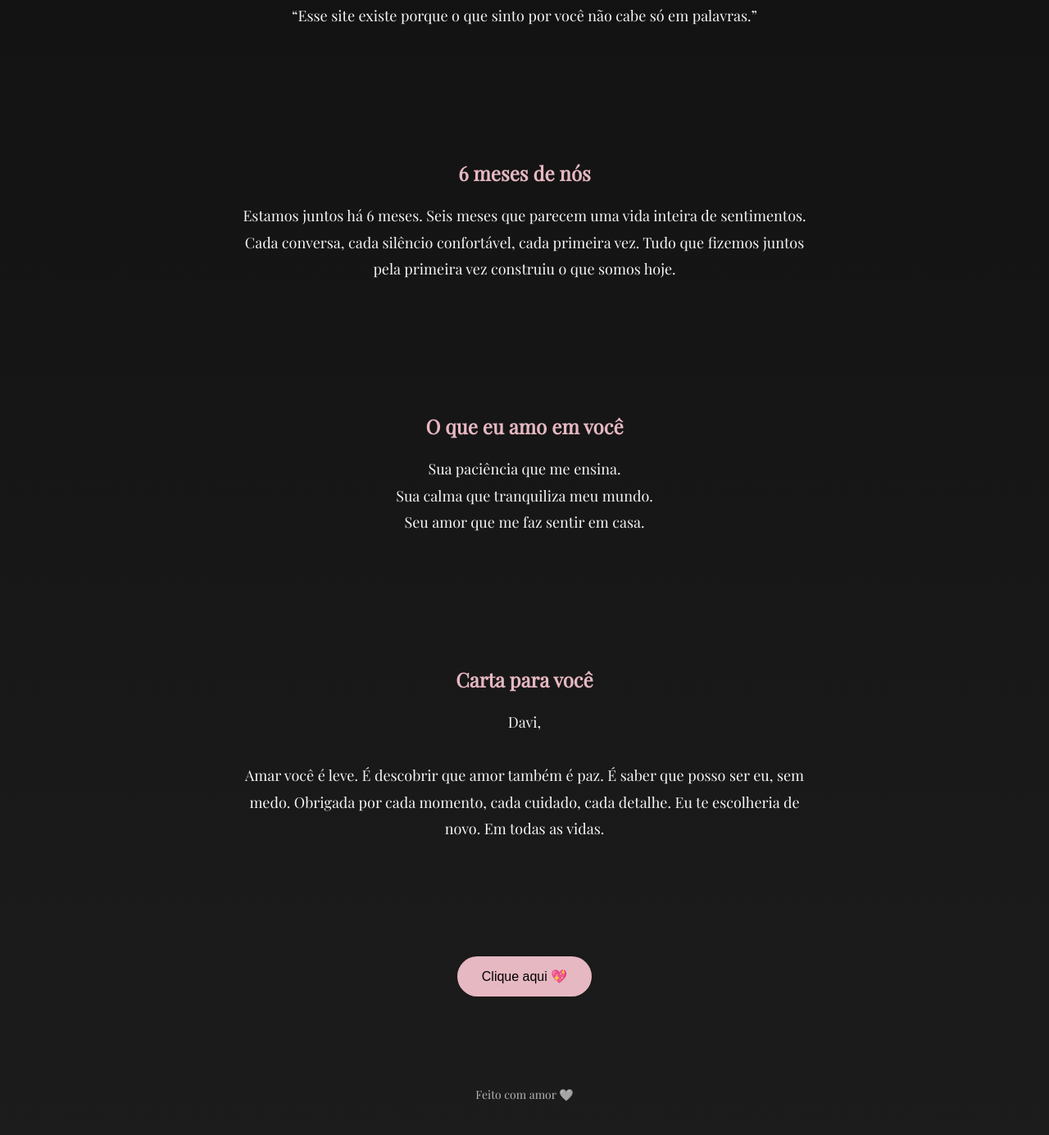
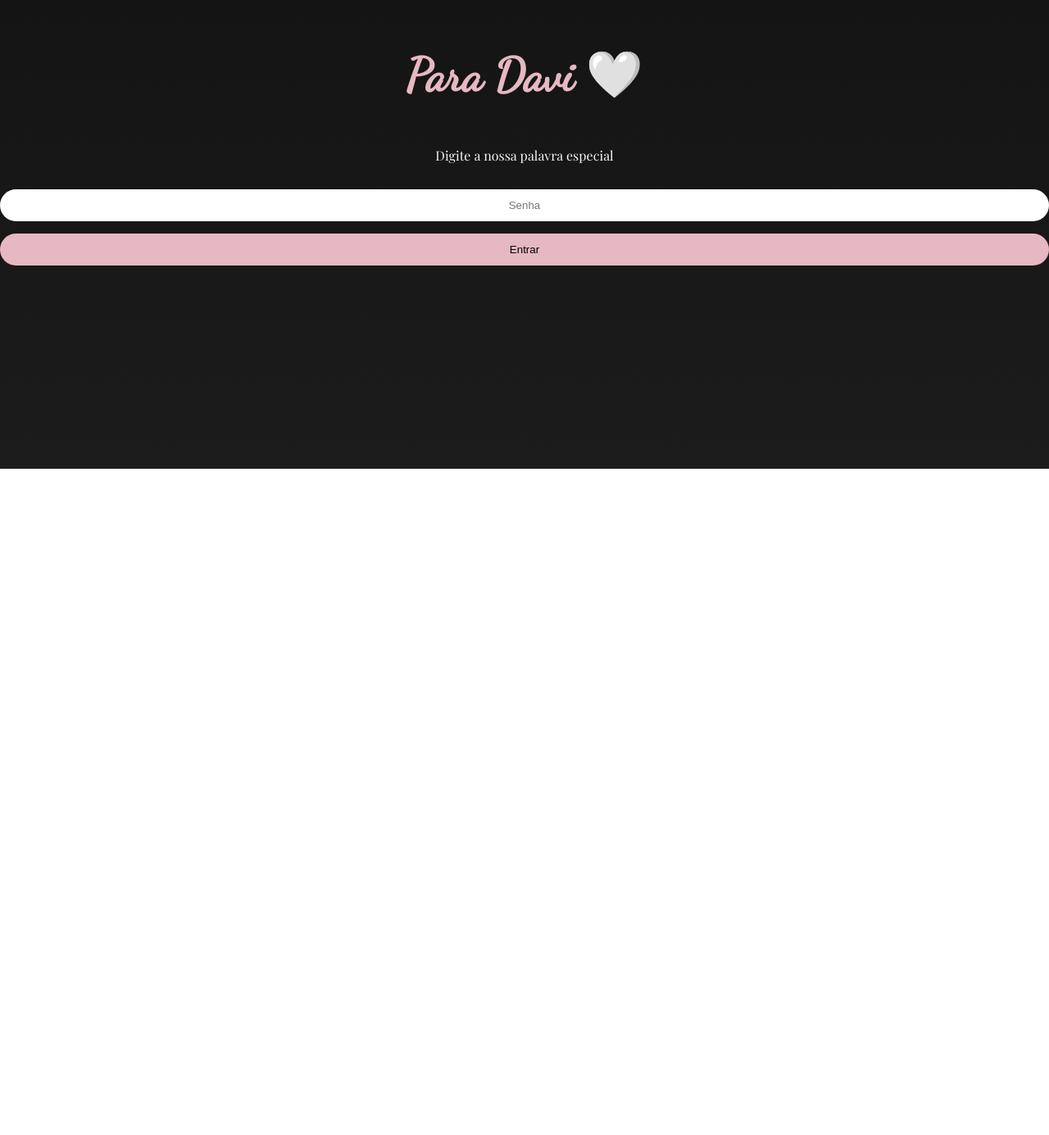
Before and after one commit to izabellaprm-maker/para-Davi., a plain HTML site: page index.html in a window 1280 px wide. Shown: the part 228-1613 px from the top of the page at 82% size. After the commit the page ends 800 px from the top, so only its background shows below. Drawn offline with nearby package versions, Linux system fonts and the light colour scheme.

Commit message:
Update index.html

```diff
--- a/index.html
+++ b/index.html
@@ -14,6 +14,34 @@ body {
   text-align: center;
 }
 
+.login {
+  height: 100vh;
+  display: flex;
+  flex-direction: column;
+  justify-content: center;
+}
+
+input {
+  padding: 12px;
+  border-radius: 20px;
+  border: none;
+  margin-top: 15px;
+  text-align: center;
+}
+
+button {
+  margin-top: 15px;
+  padding: 12px 25px;
+  border-radius: 25px;
+  border: none;
+  background: #e6b8c2;
+  cursor: pointer;
+}
+
+.hidden {
+  display: none;
+}
+
 section {
   padding: 70px 20px;
 }
@@ -23,46 +51,19 @@ h1 {
   font-size: 3.5em;
   color: #e6b8c2;
 }
-
-h2 {
-  color: #e6b8c2;
-  margin-bottom: 20px;
-}
-
-p {
-  max-width: 700px;
-  margin: auto;
-  line-height: 1.8;
-  font-size: 18px;
-}
-
-button {
-  background: #e6b8c2;
-  border: none;
-  padding: 15px 30px;
-  border-radius: 30px;
-  font-size: 16px;
-  cursor: pointer;
-  transition: 0.3s;
-}
-
-button:hover {
-  background: #d49aa6;
-}
-
-.hidden {
-  display: none;
-}
-
-footer {
-  padding: 40px;
-  font-size: 14px;
-  opacity: 0.7;
-}
 </style>
 </head>
 
 <body>
+
+<div class="login" id="login">
+  <h1>Para Davi 🤍</h1>
+  <p>Digite a nossa palavra especial</p>
+  <input type="password" id="senha" placeholder="Senha">
+  <button onclick="verificar()">Entrar</button>
+</div>
+
+<div id="conteudo" class="hidden">
 
 <section>
 <h1>Para Davi, Meu Amor</h1>
@@ -72,9 +73,7 @@ footer {
 <section>
 <h2>6 meses de nós</h2>
 <p>
-Estamos juntos há 6 meses.
 Seis meses que parecem uma vida inteira de sentimentos.
-Cada conversa, cada silêncio confortável, cada primeira vez.
 Tudo que fizemos juntos pela primeira vez construiu o que somos hoje.
 </p>
 </section>
@@ -82,40 +81,35 @@ Tudo que fizemos juntos pela primeira vez construiu o que somos hoje.
 <section>
 <h2>O que eu amo em você</h2>
 <p>
-Sua paciência que me ensina. <br>
-Sua calma que tranquiliza meu mundo. <br>
-Seu amor que me faz sentir em casa.
+Sua paciência.<br>
+Sua calma.<br>
+Seu amor.
 </p>
 </section>
 
 <section>
 <h2>Carta para você</h2>
 <p>
-Davi, <br><br>
 Amar você é leve.
 É descobrir que amor também é paz.
-É saber que posso ser eu, sem medo.
-Obrigada por cada momento, cada cuidado, cada detalhe.
 Eu te escolheria de novo.
 Em todas as vidas.
 </p>
 </section>
 
-<section>
-<button onclick="document.getElementById('surpresa').classList.toggle('hidden')">
-Clique aqui 💖
-</button>
+</div>
 
-<p id="surpresa" class="hidden" style="margin-top:20px;">
-Você é minha escolha diária.
-Minha calma.
-Meu amor.
-</p>
-</section>
-
-<footer>
-Feito com amor 🤍
-</footer>
+<script>
+function verificar() {
+  var senha = document.getElementById("senha").value;
+  if (senha === "alianca") {
+    document.getElementById("login").style.display = "none";
+    document.getElementById("conteudo").classList.remove("hidden");
+  } else {
+    alert("Senha incorreta 🤍");
+  }
+}
+</script>
 
 </body>
 </html>
```
